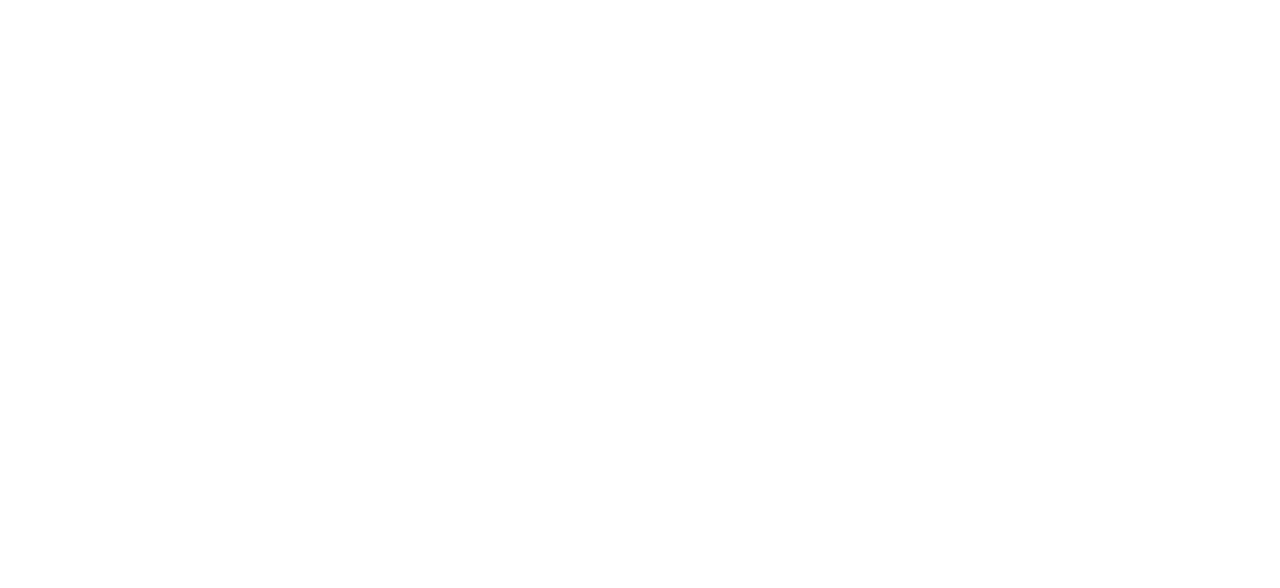
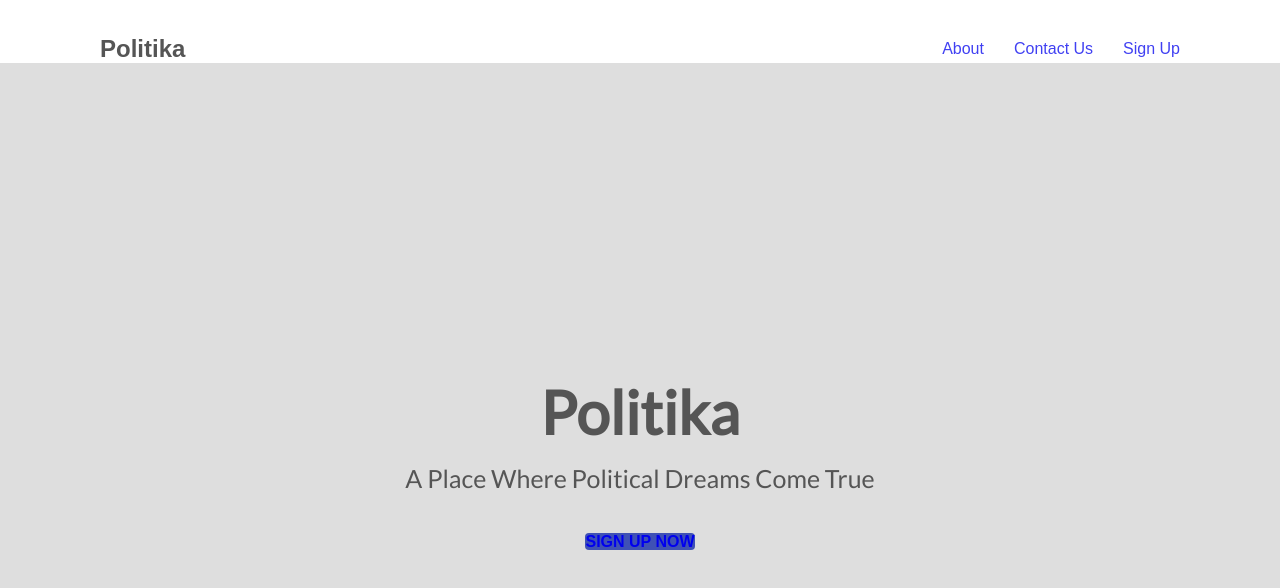
Before and after one commit to gathwal92/politika-marketing, a plain HTML site: page index.html in a window 1280 px wide. Drawn offline with Linux system fonts and the light colour scheme.

Commit message:
header and nav update

```diff
--- a/assets/css/styles.css
+++ b/assets/css/styles.css
@@ -0,0 +1,98 @@
+* {
+    margin: 0;
+    padding: 0;
+    box-sizing: border-box;
+}
+
+html {
+    font: normal 16px sans-serif;
+    color: #555;
+
+}
+
+nav {
+    list-style: none;
+}
+
+a {
+    text-decoration: none;
+    opacity: 0.75;
+}
+
+a:hover {
+    opacity: 1;
+}
+
+a.btn {
+    border-radius: 4px;
+    text-transform: uppercase;
+    font-weight: bold;
+    text-align: center;
+    background-color: #3f51b5;
+    opacity: 1;
+}
+
+section {
+    display: flex;
+    flex-direction: column;
+    align-items: center;
+    padding: 100px 80px;
+}
+
+header {
+    display: flex;
+    justify-content: space-between;
+    align-items: center;
+    padding: 35px 100px 0;
+    animation: 1s fadein 0.5s forwards;
+    opacity: 0;
+}
+
+@keyframes fadein {
+    100% {
+        opacity: 1;
+    }
+}
+
+header h2 {
+    font-size: "Lato", sans-serif;
+}
+
+header nav {
+    display: flex;
+    margin-right: -15px;
+}
+
+header nav li {
+    margin: 0 15px;
+}
+
+/* main section styles */
+
+.main {
+    position: relative;
+    justify-content: center;
+    text-align: center;
+    min-height: 100vh;
+}
+
+.main .background-main {
+    background-color: #dedede;
+    position: absolute;
+    top: 0;
+    left: 0;
+    width: 100%;
+    height: 100%;
+    background-size: cover;
+    z-index: -1;
+}
+
+.main h1 {
+    font: bold 60px "Lato", sans-serif;
+    margin-bottom: 15px;
+}
+
+.main h3 {
+    font: normal 25px "Lato", sans-serif;
+    margin-bottom: 40px;
+}
--- a/index.html
+++ b/index.html
@@ -3,12 +3,31 @@
 <head>
   <meta charset="utf-8">
   <meta name="viewport" content="width=device-width, initial-scale=1">
-  <title>Mountain Travel</title>
+  <title>Politika</title>
   <link href="https://fonts.googleapis.com/css?family=Open+Sans" rel="stylesheet">
   <link href="https://fonts.googleapis.com/css?family=Quicksand" rel="stylesheet">
+  <link href="https://fonts.googleapis.com/css?family=Lato" rel="stylesheet">
   <link rel="stylesheet" href="assets/css/styles.css">
 </head>
 <body>
-  <!-- Forked from a template on Tutorialzine: https://tutorialzine.com/2016/06/freebie-landing-page-template-with-flexbox -->
+  <header>
+    <h2>
+      Politika
+    </h2>
+    <nav>
+      <li><a href="#">About</a></li>
+      <li><a href="#">Contact Us</a></li>
+      <li><a href="#">Sign Up</a></li>
+    </nav>
+  </header>
+
+  <section class="main">
+    <div class="background-main"></div>
+    <div class="main-content">
+      <h1>Politika</h1>
+      <h3>A Place Where Political Dreams Come True</h3>
+      <a href="#" class="btn">Sign Up Now</a>
+    </div>
+  </section>
 </body>
 </html>
```
